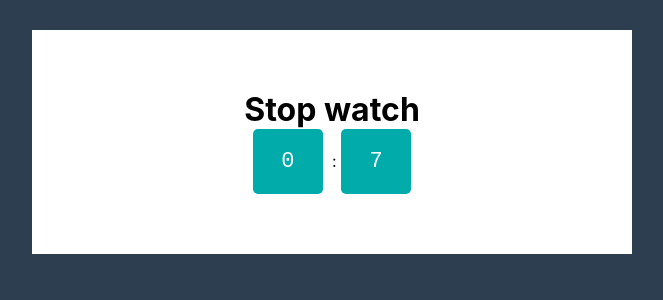
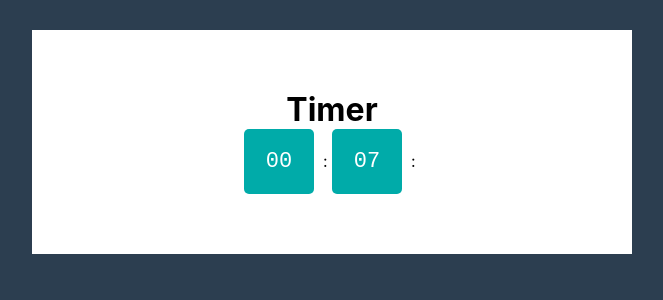
Before and after one commit to ericcnguyen04/time-app, a React (Create React App) app: page /timer in a window 1280 px wide. Shown: the top 300 px of the page, without its empty margins (308-971 px from the left). Built offline with nearby package versions, Linux system fonts and the light colour scheme.

Commit message:
true false thingy

```diff
--- a/src/Components/TimerDisplay.js
+++ b/src/Components/TimerDisplay.js
@@ -21,9 +21,9 @@ export default function TimerDisplay (props) {
         <div className="main-section">
             <div className='clock-holder'>
                 <div className='stopwatch'>
-                    <h1> Stop watch</h1>
-                        <span>{minutes}</span> &nbsp;:&nbsp;
-                        <span>{seconds}</span>
+                    <h1>Timer</h1>
+                        <span>{minutes < 10 ? "0" + minutes : minutes}</span> &nbsp;:&nbsp;
+                        <span>{seconds < 10 ? "0" + seconds : seconds}</span> &nbsp;:&nbsp;
                 </div>
             </div>
         </div>
```
